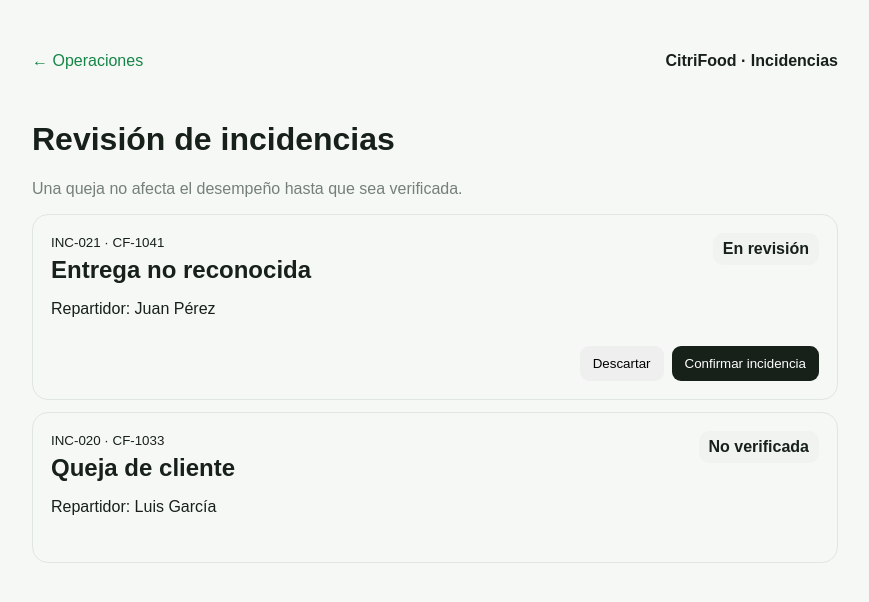
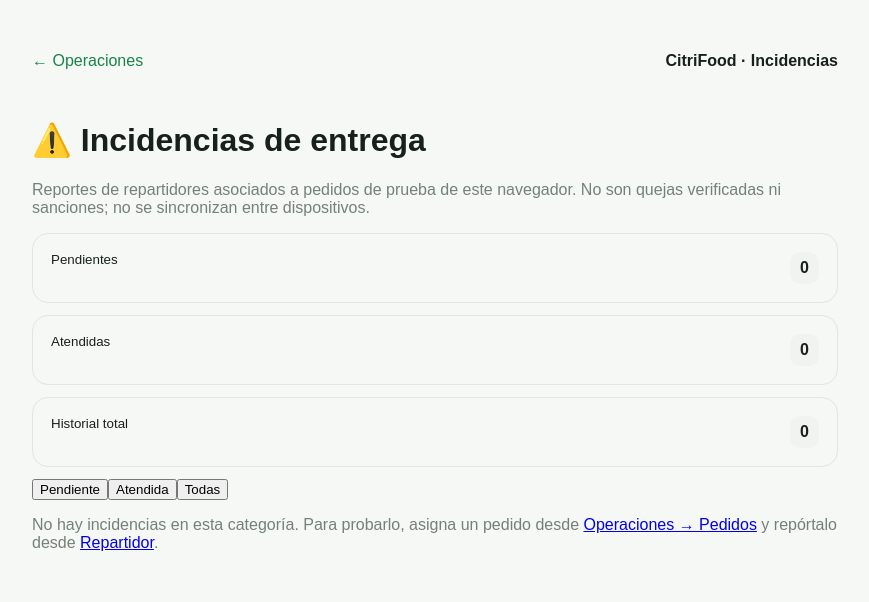
Before and after one commit to SAHA890822HNLLRL08/citrifood, a Next.js app: page /operaciones/incidencias in a window 1280 px wide. Shown: the top 602 px of the page, without its empty margins (205-1074 px from the left). Built offline with nearby package versions, Linux system fonts and the light colour scheme.

Commit message:
Connect operations incident center to real browser demo orders and resolution

```diff
--- a/app/operaciones/incidencias/page.js
+++ b/app/operaciones/incidencias/page.js
@@ -1,3 +1,22 @@
-"use client";import {useState} from "react";import "./incidents.css";
-const seed=[{id:"INC-021",order:"CF-1041",courier:"Juan Pérez",type:"Entrega no reconocida",status:"En revisión"},{id:"INC-020",order:"CF-1033",courier:"Luis García",type:"Queja de cliente",status:"No verificada"}];
-export default function Incidencias(){const[items,setItems]=useState(seed);const set=(id,status)=>setItems(v=>v.map(x=>x.id===id?{...x,status}:x));return <main className="inc"><header><a href="/operaciones">← Operaciones</a><b>CitriFood · Incidencias</b></header><h1>Revisión de incidencias</h1><p>Una queja no afecta el desempeño hasta que sea verificada.</p>{items.map(x=><article key={x.id}><div><small>{x.id} · {x.order}</small><h2>{x.type}</h2><p>Repartidor: {x.courier}</p></div><strong>{x.status}</strong><div className="buttons">{x.status==="En revisión"&&<><button onClick={()=>set(x.id,"Descartada")}>Descartar</button><button className="danger" onClick={()=>set(x.id,"Verificada")}>Confirmar incidencia</button></>}</div></article>)}</main>}
+"use client";
+import {useEffect,useState} from "react";
+import {loadMvp,resolveDeliveryIssue,subscribeOrders} from "../../../lib/mvp-store.js";
+import {incidentRows} from "../../../lib/incident-report.js";
+import "./incidents.css";
+export default function Incidencias(){
+ const[orders,setOrders]=useState([]);
+ const[filter,setFilter]=useState("Pendiente");
+ useEffect(()=>{const refresh=()=>setOrders(loadMvp().orders);refresh();return subscribeOrders(refresh)},[]);
+ const incidents=incidentRows(orders);
+ const pending=incidents.filter(x=>x.status==="Pendiente").length;
+ const shown=incidents.filter(x=>filter==="Todas"||x.status===filter);
+ return <main className="inc">
+  <header><a href="/operaciones">← Operaciones</a><b>CitriFood · Incidencias</b></header>
+  <h1>⚠️ Incidencias de entrega</h1>
+  <p>Reportes de repartidores asociados a pedidos de prueba de este navegador. No son quejas verificadas ni sanciones; no se sincronizan entre dispositivos.</p>
+  <section className="incStats"><article><small>Pendientes</small><strong>{pending}</strong></article><article><small>Atendidas</small><strong>{incidents.filter(x=>x.status==="Atendida").length}</strong></article><article><small>Historial total</small><strong>{incidents.length}</strong></article></section>
+  <div className="incFilters">{["Pendiente","Atendida","Todas"].map(x=><button type="button" key={x} className={filter===x?"selected":""} onClick={()=>setFilter(x)}>{x}</button>)}</div>
+  {shown.length===0?<p className="incEmpty">No hay incidencias en esta categoría. Para probarlo, asigna un pedido desde <a href="/operaciones/pedidos">Operaciones → Pedidos</a> y repórtalo desde <a href="/repartidor">Repartidor</a>.</p>:
+  shown.map(x=><article key={x.id} className="incCard"><div><small>{x.orderId} · {x.restaurant}</small><h2>{x.description}</h2><p>Repartidor: {x.courier}</p><p>Pedido: {x.orderStatus}</p><small>Reportada: {x.reportedAt?new Date(x.reportedAt).toLocaleString("es-MX"):"Sin fecha"}</small>{x.resolvedAt&&<p>Atendida: {new Date(x.resolvedAt).toLocaleString("es-MX")}</p>}</div><strong>{x.status}</strong><div className="buttons"><a href={"/operaciones/pedidos?order="+encodeURIComponent(x.orderId)}>Ver pedido →</a>{x.status==="Pendiente"&&x.isCurrent&&<button type="button" onClick={()=>resolveDeliveryIssue(x.orderId)}>Marcar atendida (demo)</button>}</div></article>)}
+ </main>;
+}
```
